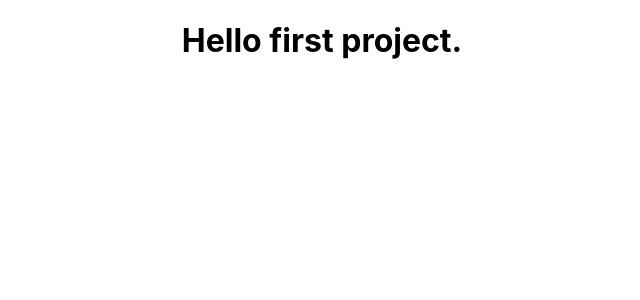
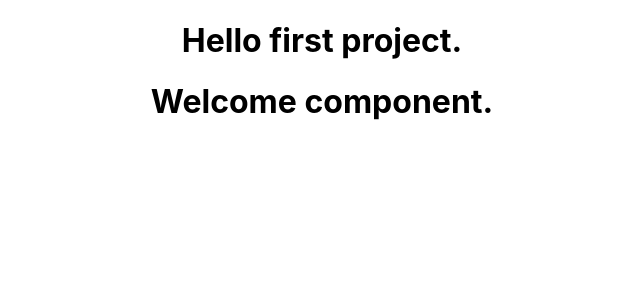
Before and after one commit to jingchen01/react_basic, a React (Create React App) app in the folder hello-world/: page / in a window 1280 px wide. Shown: the top 300 px of the page, without its empty margins (318-958 px from the left). Built offline with nearby package versions, Linux system fonts and the light colour scheme.

Commit message:
Add welcome component

```diff
--- a/hello-world/src/App.js
+++ b/hello-world/src/App.js
@@ -2,13 +2,14 @@
 import logo from './logo.svg';
 import './App.css';
 import Greet from './components/Greet.js';
-
+import Welcome from './components/Welcome.js';
 
 class App extends Component {
    render(){
      return (
        <div className="App">
        <Greet />
+       <Welcome />
        </div>
      );
    }
--- /dev/null
+++ b/hello-world/src/components/Welcome.js
@@ -0,0 +1,9 @@
+import React, {Component} from 'react';
+
+class Welcome extends Component {
+    render () {
+        return <h1>Welcome component.</h1>
+    }
+}
+
+export default Welcome;
```
